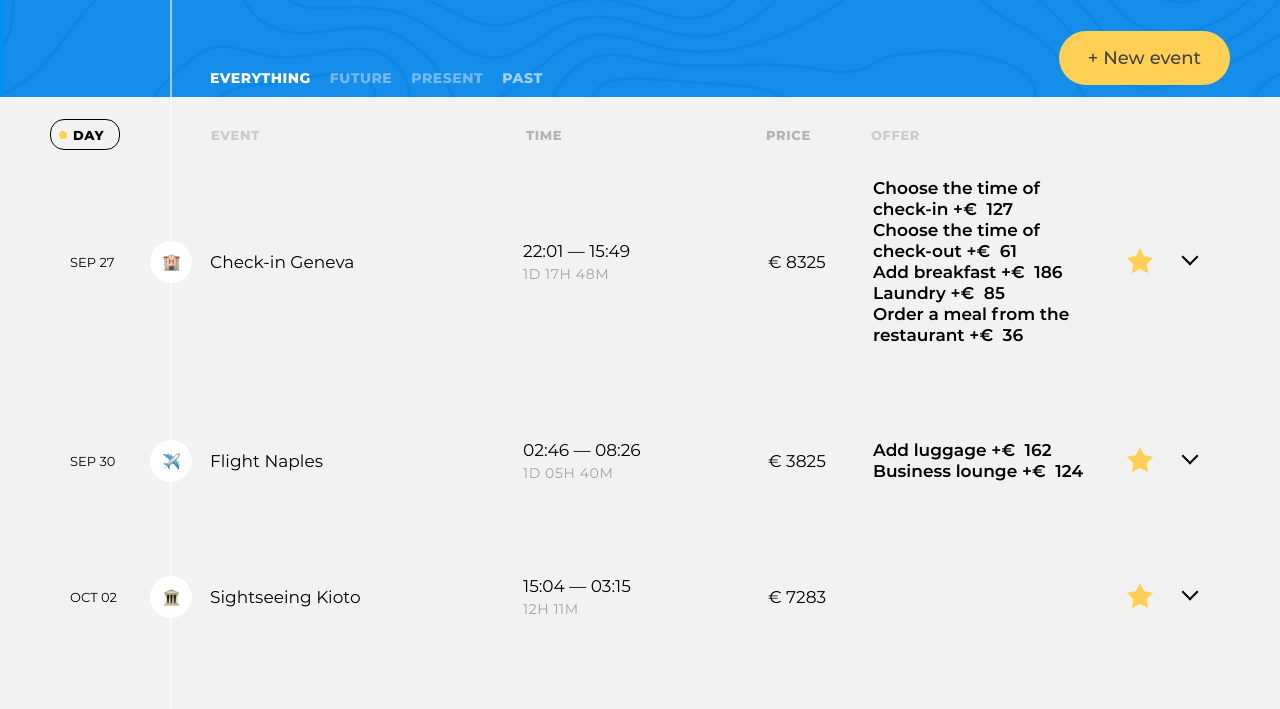
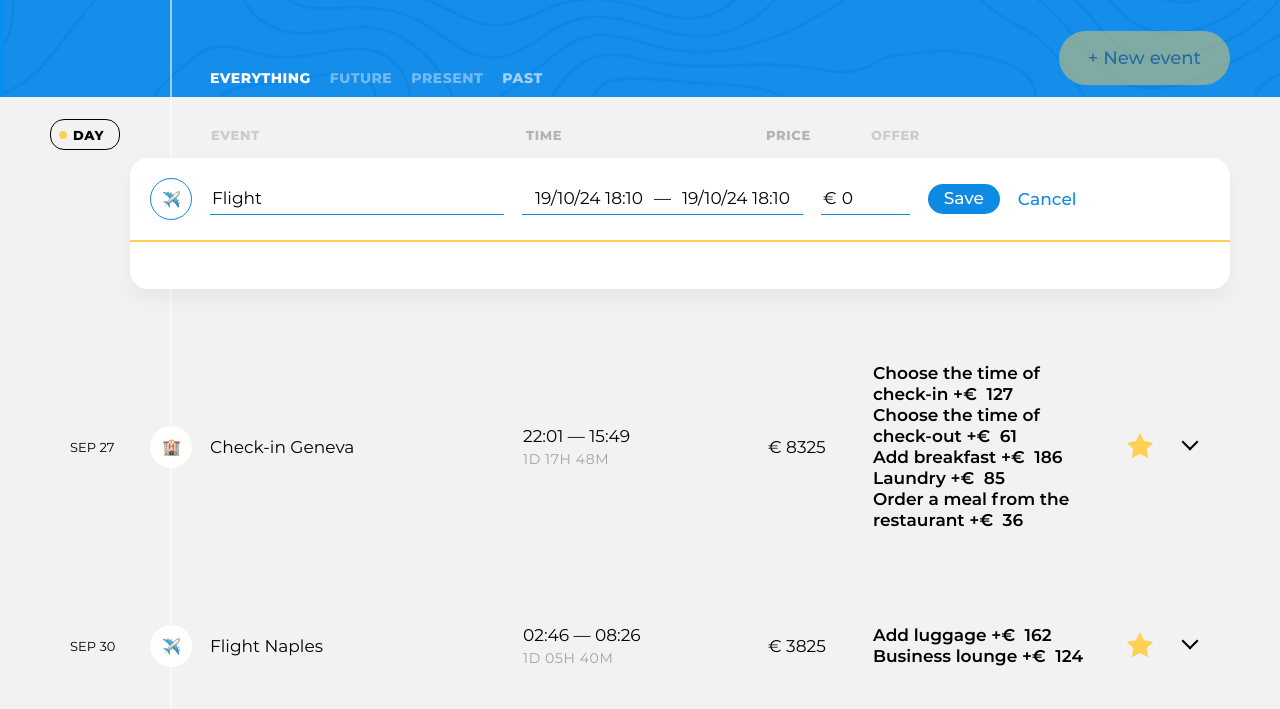
Before and after one commit to htmlacademy-ecmascript/1752175-big-trip-24, a website built with webpack: page public/index.html in a window 1280 px wide. Both pictures are taken after a click on the button "New event". Shown: the part 68-777 px from the top of the page. Built offline with nearby package versions, Linux system fonts and the light colour scheme.

Commit message:
Реализовано добавление новой точки

```diff
--- a/package.json
+++ b/package.json
@@ -34,6 +34,7 @@
   },
   "dependencies": {
     "dayjs": "1.11.7",
-    "flatpickr": "4.6.13"
+    "flatpickr": "4.6.13",
+    "he": "1.2.0"
   }
 }
--- a/public/index.html
+++ b/public/index.html
@@ -22,7 +22,6 @@
             </div>
           </div>
 
-          <button class="trip-main__event-add-btn  btn  btn--big  btn--yellow" type="button">New event</button>
         </div>
       </div>
     </header>
--- a/src/const.js
+++ b/src/const.js
@@ -1,3 +1,5 @@
+import dayjs from 'dayjs';
+
 const EVENT_TYPES = [
   'taxi',
   'bus',
@@ -9,6 +11,19 @@ const EVENT_TYPES = [
   'sightseeing',
   'restaurant'
 ];
+
+const DEFAULT_EVENT_TYPE = 'flight';
+
+const POINT_EMPTY = {
+  id: '0',
+  basePrice: 0,
+  dateFrom: dayjs(new Date()).toISOString(),
+  dateTo: dayjs(new Date()).toISOString(),
+  destination: '0',
+  isFavorite: false,
+  offers: [],
+  type: DEFAULT_EVENT_TYPE,
+};
 
 const ZERO_LIMIT = 10;
 
@@ -46,6 +61,11 @@ const UpdateType = {
   MAJOR: 'MAJOR',
 };
 
+const EditType = {
+  EDITING: 'EDITING',
+  CREATING: 'CREATING',
+};
+
 const UserAction = {
   UPDATE_POINT: 'UPDATE_POINT',
   DELETE_POINT: 'DELETE_POINT',
@@ -59,4 +79,4 @@ const EmptyListMessage = {
   PAST : 'There are no past events now',
 };
 
-export {EVENT_TYPES, ZERO_LIMIT, FilterType, Mode, SortingType, disabledSortingType, UpdateType, UserAction, EmptyListMessage };
+export {EVENT_TYPES, DEFAULT_EVENT_TYPE, POINT_EMPTY, ZERO_LIMIT, FilterType, Mode, SortingType, disabledSortingType, UpdateType, EditType, UserAction, EmptyListMessage};
--- a/src/main.js
+++ b/src/main.js
@@ -6,6 +6,7 @@ import DestinationsModel from './model/destinations-model.js';
 import { render, RenderPosition } from './framework/render.js';
 import FilterPresenter from './presenter/filter-presenter.js';
 import FilterModel from './model/filter-model.js';
+import NewPointButtonPresenter from './presenter/new-point-button-presenter.js';
 
 const infoContainer = document.querySelector('.trip-main');
 const eventsContainer = document.querySelector('.trip-events');
@@ -14,10 +15,20 @@ const pointsModel = new PointsModel();
 const offersModel = new OffersModel();
 const destinationsModel = new DestinationsModel();
 const filterModel = new FilterModel();
+
 const filterPresenter = new FilterPresenter({ pointsModel, filterModel });
-const eventsPresenter = new EventsPresenter({container: eventsContainer, pointsModel, offersModel, destinationsModel, filterModel});
+const newPointButtonPresenter = new NewPointButtonPresenter({ container: infoContainer });
+const eventsPresenter = new EventsPresenter({
+  container: eventsContainer,
+  pointsModel,
+  offersModel,
+  destinationsModel,
+  filterModel,
+  newPointButtonPresenter: newPointButtonPresenter
+});
 
 render(new Info(), infoContainer, RenderPosition.AFTERBEGIN);
 
+newPointButtonPresenter.init({ onButtonClick: eventsPresenter.newPointButtonClickHandler });
 filterPresenter.init();
 eventsPresenter.init();
--- a/src/presenter/events-presenter.js
+++ b/src/presenter/events-presenter.js
@@ -1,8 +1,9 @@
-import { SortingType, UpdateType, UserAction } from '../const.js';
+import { FilterType, SortingType, UpdateType, UserAction } from '../const.js';
 import { remove, render } from '../framework/render.js';
 import { filter, sorting } from '../utils.js';
 import EmptyList from '../view/empty-list.js';
 import List from '../view/list.js';
+import NewPointPresenter from './new-point-presenter.js';
 import PointPresenter from './point-presenter.js';
 import SortingPresenter from './sorting-presenter.js';
 
@@ -17,24 +18,34 @@ export default class EventsPresenter {
   #emptyListComponent = null;
   #sortingPresenter = null;
   #currentSortingType = SortingType.DAY;
+  #newPointPresenter = null;
+  #newPointButtonPresenter = null;
+  #isCreating = false;
 
-  constructor({ container, pointsModel, offersModel, destinationsModel, filterModel }) {
+  constructor({ container, pointsModel, offersModel, destinationsModel, filterModel, newPointButtonPresenter }) {
     this.#container = container;
     this.#pointsModel = pointsModel;
     this.#offersModel = offersModel;
     this.#destinationsModel = destinationsModel;
     this.#filterModel = filterModel;
+    this.#newPointButtonPresenter = newPointButtonPresenter;
 
     this.#pointsModel.addObserver(this.#modelEventHandler);
     this.#filterModel.addObserver(this.#modelEventHandler);
+
+    this.#newPointPresenter = new NewPointPresenter({
+      container: this.#eventsList.element,
+      destinationsModel: this.#destinationsModel,
+      offersModel: this.#offersModel,
+      onPointChange: this.#handleViewAction,
+      onDestroy:  this.#newPointDestroyHandler,
+    });
   }
 
   get points() {
     const filterType = this.#filterModel.getFilter();
     const filteredPoints = filter[filterType](this.#pointsModel.getPoints());
-    const sortedPoints = sorting[this.#currentSortingType]([...filteredPoints]);
-
-    return sortedPoints;
+    return sorting[this.#currentSortingType]([...filteredPoints]);
   }
 
   init() {
@@ -42,7 +53,7 @@ export default class EventsPresenter {
   }
 
   #renderEvents() {
-    if (!this.points.length) {
+    if (this.points.length === 0 && !this.#isCreating) {
       this.#renderEmptyList();
       return;
     }
@@ -65,9 +76,7 @@ export default class EventsPresenter {
   }
 
   #renderPoints() {
-    this.points.forEach((point) => {
-      this.#renderPoint(point);
-    });
+    this.points.forEach((point) => this.#renderPoint(point));
   }
 
   #renderPoint(point){
@@ -76,7 +85,7 @@ export default class EventsPresenter {
       offersModel: this.#offersModel,
       destinationsModel: this.#destinationsModel,
       onPointChange: this.#handleViewAction,
-      onModeChange: this.#handleModeChange
+      onModeChange: this.#handleModeChange,
     });
 
     pointPresenter.init(point);
@@ -98,6 +107,7 @@ export default class EventsPresenter {
   };
 
   #handleModeChange = () => {
+    this.#newPointPresenter.destroy();
     this.#pointsPresenter.forEach((presenter) => presenter.resetView());
   };
 
@@ -142,9 +152,28 @@ export default class EventsPresenter {
   };
 
   #sortingTypesChangeHandler = (sortingType) => {
-    console.log('Sorting type changed to:', sortingType);
     this.#currentSortingType = sortingType;
     this.#clearPoints();
     this.#renderPoints();
   };
+
+  newPointButtonClickHandler = () => {
+    this.#isCreating = true;
+    this.#currentSortingType = SortingType.DAY;
+    this.#filterModel.setFilter(UpdateType.MAJOR, FilterType.EVERYTHING);
+    this.#newPointButtonPresenter.disableButton();
+
+    this.#pointsPresenter.forEach((presenter) => presenter.resetView());
+
+    this.#newPointPresenter.init();
+  };
+
+  #newPointDestroyHandler = ({isCanceled}) => {
+    this.#isCreating = false;
+    this.#newPointButtonPresenter.enableButton();
+    if (this.points.length === 0 && isCanceled) {
+      this.#clearEvents();
+      this.#renderEvents();
+    }
+  };
 }
--- /dev/null
+++ b/src/presenter/new-point-button-presenter.js
@@ -0,0 +1,31 @@
+import { render } from '../framework/render';
+import NewPointButton from '../view/new-point-button';
+
+export default class NewPointButtonPresenter {
+  #container = null;
+  #buttonComponent = null;
+  #handleButtonClick = null;
+
+  constructor({container}) {
+    this.#container = container;
+  }
+
+  init({onButtonClick}) {
+    this.#handleButtonClick = onButtonClick;
+    this.#buttonComponent = new NewPointButton({onClick: this.#buttonClickHandler});
+    render(this.#buttonComponent, this.#container);
+  }
+
+  disableButton() {
+    this.#buttonComponent.setDisabled(true);
+  }
+
+  enableButton() {
+    this.#buttonComponent.setDisabled(false);
+  }
+
+  #buttonClickHandler = () => {
+    this.disableButton();
+    this.#handleButtonClick();
+  };
+}
--- /dev/null
+++ b/src/presenter/new-point-presenter.js
@@ -0,0 +1,71 @@
+import { EditType, POINT_EMPTY, UpdateType, UserAction } from '../const';
+import { remove, render, RenderPosition } from '../framework/render';
+import { generateId } from '../utils';
+import Editing from '../view/editing';
+
+export default class NewPointPresenter {
+  #container = null;
+  #destinationsModel = null;
+  #offersModel = null;
+  #newPointComponent = null;
+  #handleDataChange = null;
+  #handleDestroy = null;
+
+  constructor({container, destinationsModel, offersModel, onPointChange, onDestroy}) {
+    this.#container = container;
+    this.#destinationsModel = destinationsModel;
+    this.#offersModel = offersModel;
+    this.#handleDataChange = onPointChange;
+    this.#handleDestroy = onDestroy;
+  }
+
+  init() {
+    if (this.#newPointComponent) {
+      return;
+    }
+
+    this.#newPointComponent = new Editing({
+      point: POINT_EMPTY,
+      allOffers: this.#offersModel.getOffers(),
+      typeOffers: this.#offersModel.getOffersByType(),
+      allDestinations: this.#destinationsModel.getDestinations(),
+      pointDestination: this.#destinationsModel.getDestinationsById(),
+      onCloseClick: this.#cancelClickHandler,
+      onSubmitClick: this.#pointSubmitHandler,
+      editorMode: EditType.CREATING
+    });
+
+    render(this.#newPointComponent, this.#container, RenderPosition.AFTERBEGIN);
+    document.addEventListener('keydown', this.#escKeyDownHandler);
+  }
+
+  destroy({isCanceled = true} = {}) {
+    if (!this.#newPointComponent) {
+      return;
+    }
+    this.#handleDestroy({isCanceled});
+    remove(this.#newPointComponent);
+    this.#newPointComponent = null;
+    document.removeEventListener('keydown', this.#escKeyDownHandler);
+  }
+
+  #pointSubmitHandler = (point) => {
+    this.#handleDataChange (
+      UserAction.CREATE_POINT,
+      UpdateType.MINOR,
+      {...point, id: generateId()},
+    );
+    this.destroy({isCanceled: false});
+  };
+
+  #escKeyDownHandler = (evt) => {
+    if (evt.key === 'Escape') {
+      evt.preventDefault();
+      this.destroy();
+    }
+  };
+
+  #cancelClickHandler = () => {
+    this.destroy();
+  };
+}
--- a/src/presenter/point-presenter.js
+++ b/src/presenter/point-presenter.js
@@ -1,4 +1,4 @@
-import { Mode, UpdateType, UserAction } from '../const';
+import {Mode, UpdateType, UserAction } from '../const';
 import { remove, render, replace } from '../framework/render';
 import { isMinorChange } from '../utils';
 import Editing from '../view/editing';
@@ -33,7 +33,7 @@ export default class PointPresenter {
     this.#pointComponent = new Point({
       point: this.#point,
       offers: [...this.#offersModel.getOffersById(point.type, point.offers)],
-      destination: this.#destinationsModel.getDestinationsById(point.destination),
+      destination: this.#destinationsModel.getDestinationsById(point.destination) || {},
       onOpenEditButtonClick: this.#pointEditHandler,
       onFavoriteButtonClick: this.#favoriteClickHandler
     });
@@ -68,6 +68,7 @@ export default class PointPresenter {
 
   resetView() {
     if(this.#mode !== Mode.DEFAULT) {
+      this.#editingComponent.reset(this.#point);
       this.#replaceEditToPoint();
     }
   }
@@ -80,14 +81,16 @@ export default class PointPresenter {
   #escKeydownHandler = (evt) => {
     if (evt.key === 'Escape') {
       evt.preventDefault();
+      this.#editingComponent.reset();
       this.#replaceEditToPoint();
+      document.removeEventListener('keydown', this.#escKeydownHandler);
     }
   };
 
   #replacePointToEdit() {
+    this.#handleModeChange();
     replace(this.#editingComponent, this.#pointComponent);
     document.addEventListener('keydown', this.#escKeydownHandler);
-    this.#handleModeChange();
     this.#mode = Mode.EDITING;
   }
 
@@ -98,6 +101,7 @@ export default class PointPresenter {
   }
 
   #pointEditHandler = () => {
+    this.#handleModeChange();
     this.#replacePointToEdit();
   };
 
--- a/src/view/editing.js
+++ b/src/view/editing.js
@@ -1,28 +1,38 @@
 import { createEventItemTemplate, createOfferSelectorTemplate } from './helpers.js';
-import { EVENT_TYPES } from '../const.js';
+import { EditType, EVENT_TYPES, POINT_EMPTY } from '../const.js';
 import { dateValue } from '../utils.js';
 import AbstractStatefulView from '../framework/view/abstract-stateful-view.js';
 import flatpickr from 'flatpickr';
+import he from 'he';
 
 import 'flatpickr/dist/flatpickr.min.css';
 
 function createEditingTemplate(state, allDestinations) {
-  const { basePrice, type, offers, typeOffers, destination, dateTo, dateFrom } = state;
+  const { id,basePrice, type, offers, typeOffers, destination, dateTo, dateFrom } = state;
 
   const createTypeList = EVENT_TYPES
     .map((eventType) => {
-      const checked = eventType === type;
+      const checked = eventType === type ? 'checked' : '';
       return createEventItemTemplate(eventType, checked);
     }).join('');
 
   const createAllOffers = (typeOffers?.offers || [])
     .map((offer) => {
-      const checked = offers.includes(offer.id);
+      const checked = offers.includes(offer.id) ? 'checked' : '';
       return createOfferSelectorTemplate(type, offer.title, offer.price, offer.id, checked);
     }).join('');
 
-  const pointDestination = allDestinations.find((item) => item.id === destination);
-  const { name, description, pictures } = pointDestination;
+  const pointDestination = destination
+    ? allDestinations.find((item) => item.id === destination)
+    : '';
+
+  const { name = '', description = '', pictures = [] } = pointDestination || {};
+
+  const createButtonRollUp = id && id !== POINT_EMPTY.id
+    ? `<button class="event__rollup-btn" type="button">
+        <span class="visually-hidden">Open event</span>
+      </button>`
+    : '';
 
   return `<li class="trip-events__item">
             <form class="event event--edit" action="#" method="post">
@@ -65,14 +75,12 @@ function createEditingTemplate(state, allDestinations) {
                     <span class="visually-hidden">Price</span>
                     &euro;
                   </label>
-                  <input class="event__input  event__input--price" id="event-price-1" type="text" name="event-price" value="${basePrice}">
+                  <input class="event__input  event__input--price" id="event-price-1" type="number" pattern="^[ 0-9]+$" name="event-price" value="${he.encode(String(basePrice))}">
                 </div>
 
                 <button class="event__save-btn  btn  btn--blue" type="submit">Save</button>
-                <button class="event__reset-btn" type="reset">Delete</button>
-                <button class="event__rollup-btn" type="button">
-                  <span class="visually-hidden">Open event</span>
-                </button>
+                <button class="event__reset-btn" type="reset">${id === POINT_EMPTY.id ? 'Cancel' : 'Delete'}</button>
+                ${createButtonRollUp}
               </header>
               <section class="event__details">
                 ${createAllOffers.length !== 0 ? `
@@ -112,9 +120,10 @@ export default class Editing extends AbstractStatefulView {
   #datepickerStart = null;
   #datepickerEnd = null;
   #onDeleteClick = null;
+  #editorMode;
 
   constructor({
-    point,
+    point = POINT_EMPTY,
     typeOffers,
     allOffers,
     pointDestination = false,
@@ -122,6 +131,7 @@ export default class Editing extends AbstractStatefulView {
     onCloseClick,
     onSubmitClick,
     onDeleteClick,
+    editorMode = EditType.EDITING
   }) {
     super();
     this.#initialPoint = point;
@@ -130,12 +140,14 @@ export default class Editing extends AbstractStatefulView {
     this.#onCloseClick = onCloseClick;
     this.#onSubmitClick = onSubmitClick;
     this.#onDeleteClick = onDeleteClick;
-    this._setState(Editing.parsePointToState(point, pointDestination.id, typeOffers));
+    this.#editorMode = editorMode;
+
+    this._setState(Editing.parsePointToState(point, pointDestination.id, typeOffers, editorMode));
     this._restoreHandlers();
   }
 
   get template() {
-    return createEditingTemplate(this._state, this.#allDestinations);
+    return createEditingTemplate(this._state, this.#allDestinations, this.#editorMode);
   }
 
   reset() {
@@ -156,14 +168,17 @@ export default class Editing extends AbstractStatefulView {
 
 
   _restoreHandlers = () => {
-    this.element.querySelector('.event__reset-btn')
-      .addEventListener('click', this.#deleteClickHandler);
+    if(this.#editorMode === EditType.EDITING) {
+      this.element.querySelector('.event__rollup-btn').addEventListener('click', this.#closeClickHandler);
+      this.element.querySelector('.event__reset-btn').addEventListener('click', this.#deleteClickHandler);
+    }
 
-    this.element.querySelector('.event__rollup-btn')
-      .addEventListener('click', this.#closeClickHandler);
+    if(this.#editorMode === EditType.CREATING) {
+      this.element.querySelector('.event__reset-btn').addEventListener('click', this.#closeClickHandler);
+    }
 
     this.element.querySelector('.event__save-btn')
-      .addEventListener('submit', this.#submitClickHandler);
+      .addEventListener('click', this.#submitClickHandler);
 
     this.element.querySelector('.event__type-group')
       .addEventListener('change', this.#typeChangeHandler);
@@ -173,6 +188,9 @@ export default class Editing extends AbstractStatefulView {
 
     this.element.querySelector('.event__input--price')
       .addEventListener('change', this.#priceChangeHandler);
+
+    this.element.querySelector('.event__available-offers')
+      ?.addEventListener('change', this.#offerSelectHandler);
 
     this.#setDatepickerStart();
     this.#setDatepickerEnd();
@@ -190,7 +208,8 @@ export default class Editing extends AbstractStatefulView {
 
   #deleteClickHandler = (evt) => {
     evt.preventDefault();
-    this.#onDeleteClick(Editing.parseStateToPoint(this.#initialPoint));
+    this.reset();
+    this.#onDeleteClick(this._state.point);
   };
 
   #typeChangeHandler = (evt) => {
@@ -200,6 +219,15 @@ export default class Editing extends AbstractStatefulView {
     this.updateElement({
       type: targetType,
       typeOffers: typeOffers,
+      offers: [],
+    });
+  };
+
+  #offerSelectHandler = () => {
+    const checkedOffersElement = this.element.querySelectorAll('.event__offer-checkbox:checked');
+    const checkedOffersById = Array.from(checkedOffersElement).map((item) => item.dataset.offerId);
+    this._setState({
+      offers: checkedOffersById
     });
   };
 
@@ -208,7 +236,7 @@ export default class Editing extends AbstractStatefulView {
     const targetDestination = evt.target.value;
     const newDestination = this.#allDestinations.find((item) => item.name === targetDestination);
     this.updateElement({
-      destination: newDestination.id,
+      destination: newDestination ? newDestination.id : '',
     });
   };
 
@@ -269,7 +297,7 @@ export default class Editing extends AbstractStatefulView {
     return {
       ...point,
       destination: pointDestination,
-      typeOffers
+      typeOffers,
     };
   }
 
--- a/src/view/helpers.js
+++ b/src/view/helpers.js
@@ -8,12 +8,12 @@ function createEventItemTemplate(type, checked) {
           </div>`;
 }
 
-function createOfferSelectorTemplate(type, title, price, id, checked) {
+function createOfferSelectorTemplate(type, title, price, id, className) {
 
   return `
     <div class="event__offer-selector">
-      <input id="event-offer-${type}-${id}" class="event__offer-checkbox visually-hidden" type="checkbox" name="event-offer-${type}" ${checked ? 'checked' : ''}>
-      <label class="event__offer-label" for="${type}-${id}">
+      <input id="event-offer-${type}-${id}" class="event__offer-checkbox visually-hidden" type="checkbox" name="event-offer-${type}" data-offer-id="${id}" ${className}>
+      <label class="event__offer-label" for="event-offer-${type}-${id}">
         <span class="event__offer-title">${title}</span>
         &plus;&euro;&nbsp;
         <span class="event__offer-price">${price}</span>
--- /dev/null
+++ b/src/view/new-point-button.js
@@ -0,0 +1,29 @@
+import AbstractView from '../framework/view/abstract-view';
+
+function createNewPointButtonTemplate() {
+  return '<button class="trip-main__event-add-btn  btn  btn--big  btn--yellow" type="button">New event</button>'
+}
+
+export default class NewPointButton extends AbstractView {
+  #handleClick = null;
+
+  constructor({onClick}) {
+    super();
+    this.#handleClick = onClick;
+
+    this.element.addEventListener('click', this.#buttonClickHandler);
+  }
+
+  get template() {
+    return createNewPointButtonTemplate();
+  }
+
+  setDisabled(isDisabled) {
+    this.element.disabled = isDisabled;
+  }
+
+  #buttonClickHandler = (evt) => {
+    evt.preventDefault();
+    this.#handleClick();
+  };
+}
--- a/src/view/point.js
+++ b/src/view/point.js
@@ -10,7 +10,7 @@ function createPointTemplate(point, offers, destination) {
               <div class="event__type">
                 <img class="event__type-icon" width="42" height="42" src="img/icons/${type}.png" alt="Event type icon">
               </div>
-              <h3 class="event__title">${type} ${destination.name}</h3>
+              <h3 class="event__title">${type} ${destination.name ? destination.name : ''}</h3>
               <div class="event__schedule">
                 <p class="event__time">
                   <time class="event__start-time" datetime="${timeDateTime(point.dateFrom)}">${timeContent(point.dateFrom)}</time>
```
Also changed, not shown: src/utils.js (+9 -1 lines), src/view/creation.js (deleted, +0 -108 lines), 1 other file.
